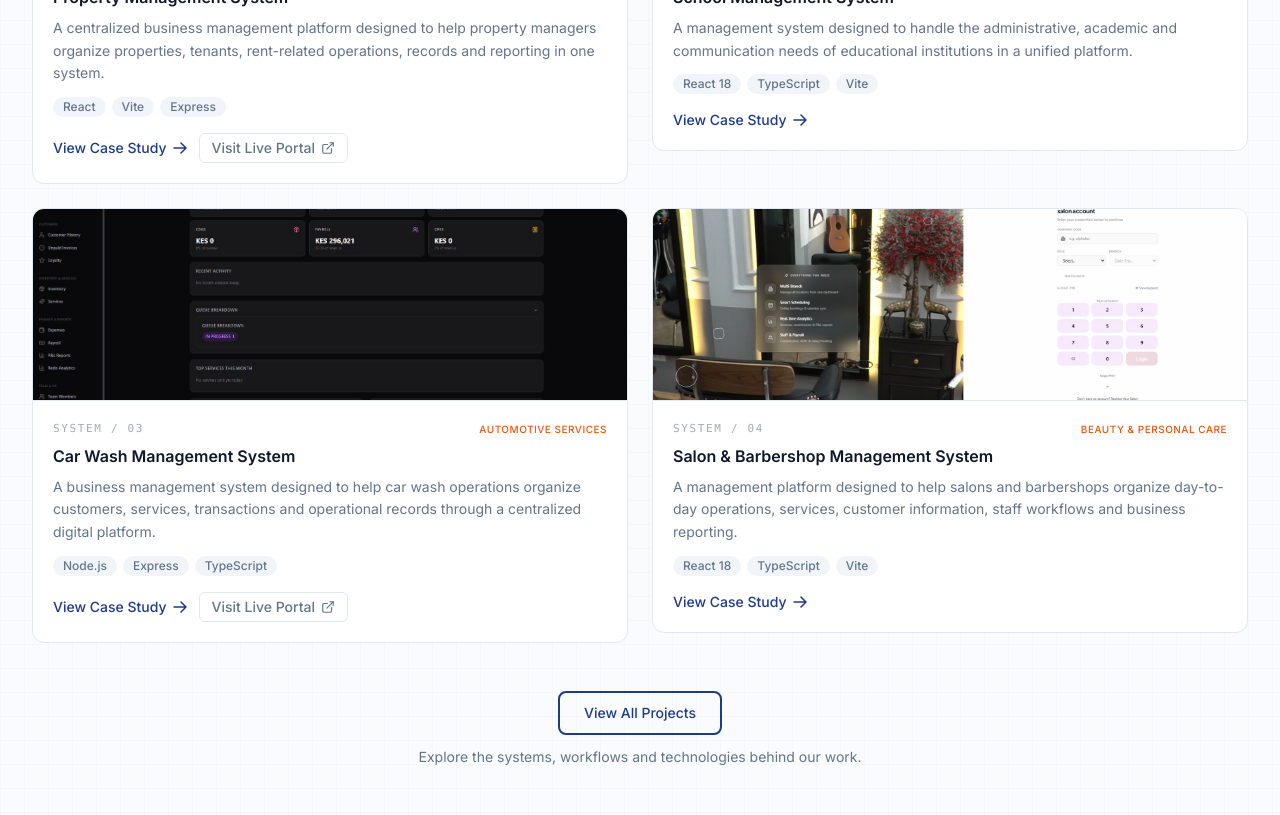
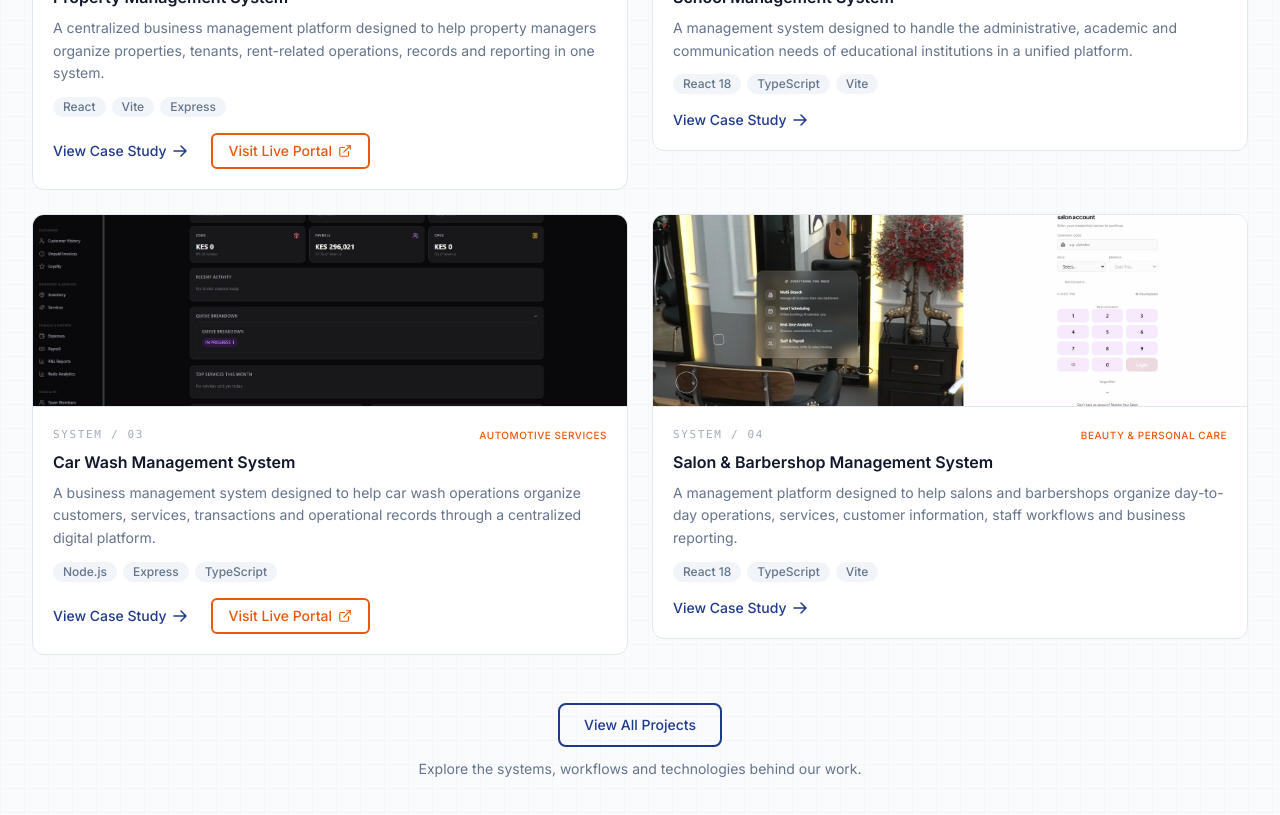
Before and after one commit to Amchege/alphawebsite, a Next.js app: page / in a window 1280 px wide. Shown: the part 3280-4095 px from the top of the page. Built offline with nearby package versions, Linux system fonts and the light colour scheme.

Commit message:
Style Visit Live Portal button with orange border and hover effect

```diff
--- a/src/components/projects/project-card.tsx
+++ b/src/components/projects/project-card.tsx
@@ -81,7 +81,7 @@ export function ProjectCard({
                 <svg width="14" height="14" viewBox="0 0 14 14" fill="none" className="transition-transform duration-200 hover:translate-x-0.5"><path d="M1 7h12m0 0L8 2m5 5L8 12" stroke="currentColor" strokeWidth="1.5" strokeLinecap="round" strokeLinejoin="round" /></svg>
               </Link>
               {project.liveUrl && project.liveUrl !== "#" && (
-                <a href={project.liveUrl} target="_blank" rel="noopener noreferrer" className="inline-flex items-center gap-1.5 text-sm font-medium text-muted-foreground border border-border px-3 py-1 rounded-md hover:border-primary/30 hover:text-primary transition-colors">
+                <a href={project.liveUrl} target="_blank" rel="noopener noreferrer" className="inline-flex items-center gap-1.5 text-sm font-medium text-accent border-2 border-accent px-4 py-1.5 rounded-md hover:bg-accent hover:text-white transition-all duration-200 ml-3">
                   Visit Live Portal <ExternalLink size={14} />
                 </a>
               )}
@@ -122,7 +122,7 @@ export function ProjectCard({
                 <svg width="14" height="14" viewBox="0 0 14 14" fill="none" className="transition-transform duration-200 hover:translate-x-0.5"><path d="M1 7h12m0 0L8 2m5 5L8 12" stroke="currentColor" strokeWidth="1.5" strokeLinecap="round" strokeLinejoin="round" /></svg>
               </Link>
               {project.liveUrl && project.liveUrl !== "#" && (
-                <a href={project.liveUrl} target="_blank" rel="noopener noreferrer" className="inline-flex items-center gap-1.5 text-sm font-medium text-muted-foreground border border-border px-3 py-1 rounded-md hover:border-primary/30 hover:text-primary transition-colors">
+                <a href={project.liveUrl} target="_blank" rel="noopener noreferrer" className="inline-flex items-center gap-1.5 text-sm font-medium text-accent border-2 border-accent px-4 py-1.5 rounded-md hover:bg-accent hover:text-white transition-all duration-200 ml-3">
                   Visit Live Portal <ExternalLink size={14} />
                 </a>
               )}
```
Also changed, not shown: 140 other files (tests, documents, lock files or other folders).
